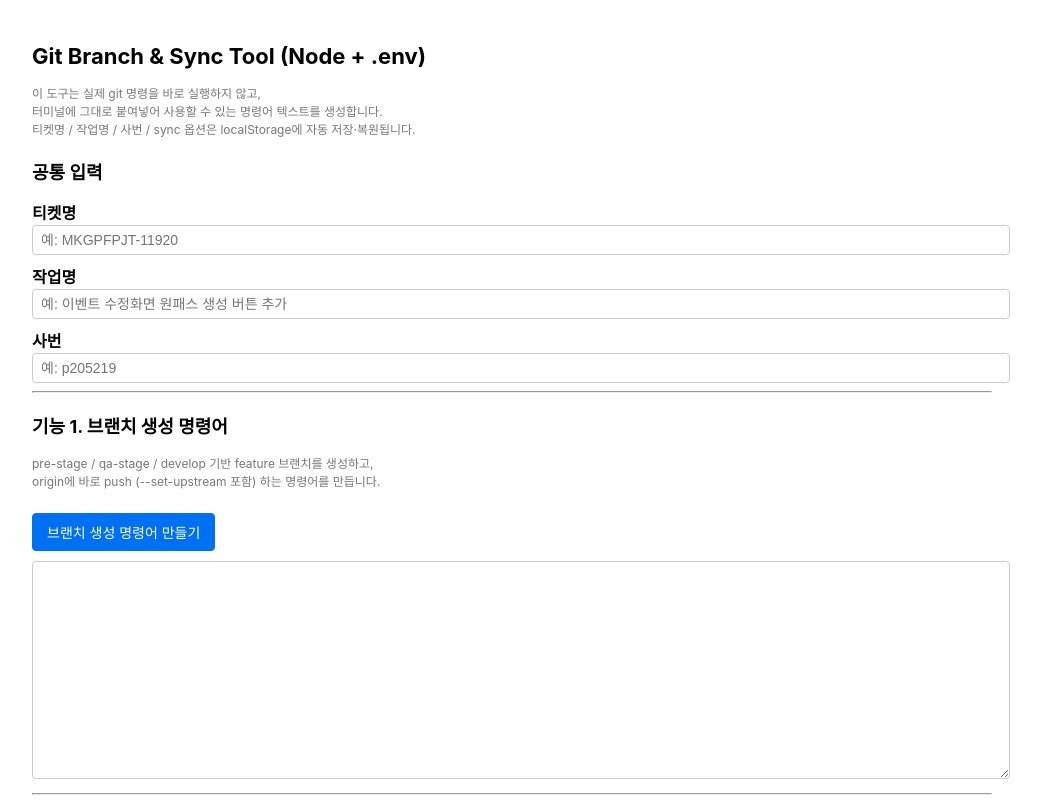
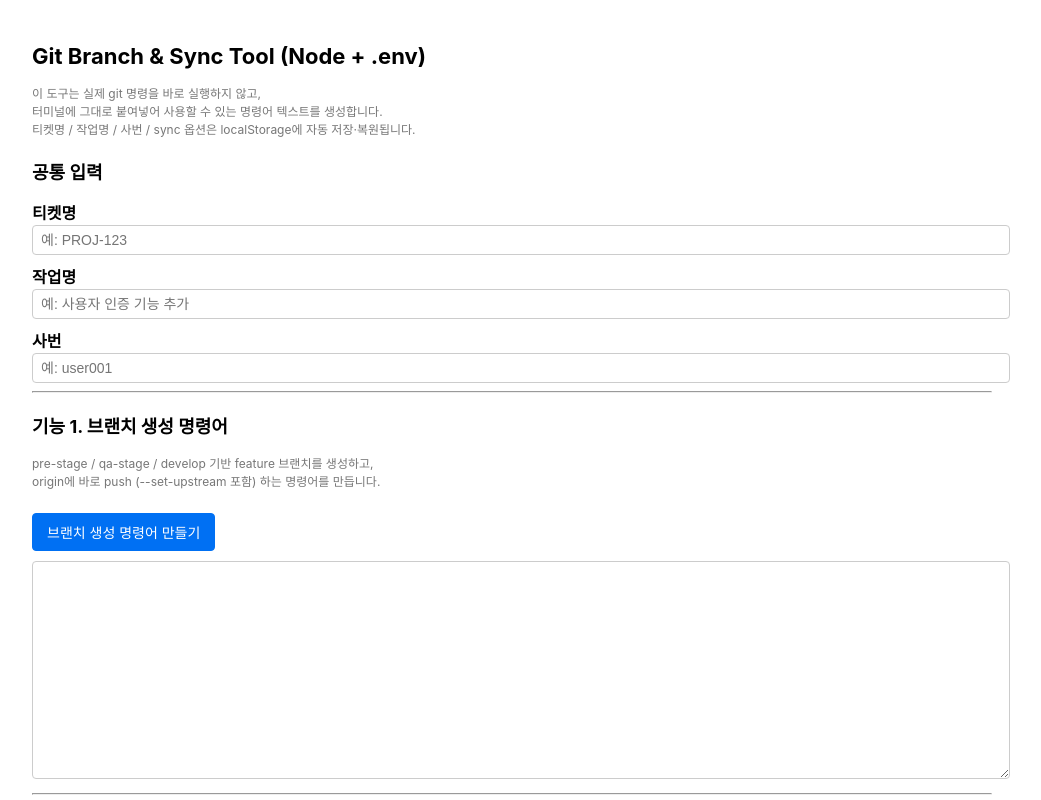
Before and after one commit to thekanon/git-util, a website: page public/index.html in a window 1280 px wide. Shown: the top 800 px of the page, without its empty margins (128-1169 px from the left). Drawn offline with Linux system fonts and the light colour scheme.

Commit message:
docs: 오픈소스 발행을 위한 문서 및 메타데이터 추가
- README.md 추가: 프로젝트 설명, 설치/사용법, 기능 소개
- LICENSE 추가: MIT 라이선스
- package.json: description, keywords, license 등 메타데이터 추가
- public/index.html: 예시값을 일반적인 값으로 변경 (PROJ-123, user001 등)

```diff
--- a/public/index.html
+++ b/public/index.html
@@ -1,10 +1,12 @@
 <!DOCTYPE html>
 <html lang="ko">
+
 <head>
   <meta charset="UTF-8" />
   <title>Git Branch & Sync Tool</title>
   <link rel="stylesheet" href="/css/style.css" />
 </head>
+
 <body>
   <h1>Git Branch & Sync Tool (Node + .env)</h1>
   <p class="small">
@@ -17,17 +19,13 @@
     <h2>공통 입력</h2>
 
     <label for="ticket">티켓명</label>
-      <input id="ticket" type="text" placeholder="예: MKGPFPJT-11920" />
+    <input id="ticket" type="text" placeholder="예: PROJ-123" />
 
     <label for="work">작업명</label>
-      <input
-        id="work"
-        type="text"
-        placeholder="예: 이벤트 수정화면 원패스 생성 버튼 추가"
-      />
+    <input id="work" type="text" placeholder="예: 사용자 인증 기능 추가" />
 
     <label for="employee">사번</label>
-      <input id="employee" type="text" placeholder="예: p205219" />
+    <input id="employee" type="text" placeholder="예: user001" />
   </section>
 
   <hr />
@@ -51,10 +49,8 @@
       만들어줍니다.<br />
       서버에서 git log를 실행하여 필요한 커밋 해시 목록을 계산한 뒤,<br />
       아래 형태로 출력합니다:<br />
-        <code
-          >git checkout &lt;target-branch&gt;<br />git cherry-pick
-          &lt;HASH1&gt;<br />git cherry-pick &lt;HASH2&gt; ...</code
-        >
+      <code>git checkout &lt;target-branch&gt;<br />git cherry-pick
+          &lt;HASH1&gt;<br />git cherry-pick &lt;HASH2&gt; ...</code>
     </p>
 
     <label>
@@ -92,4 +88,5 @@
 
   <script src="/js/app.js"></script>
 </body>
+
 </html>
```
Also changed, not shown: package.json (+14 -0 lines), README.md (added), 1 other file. Lines whose indentation alone changed are shown as unchanged.
